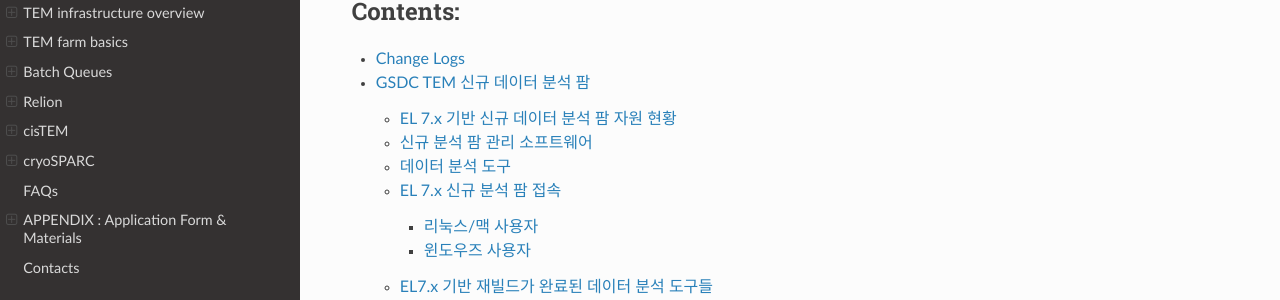
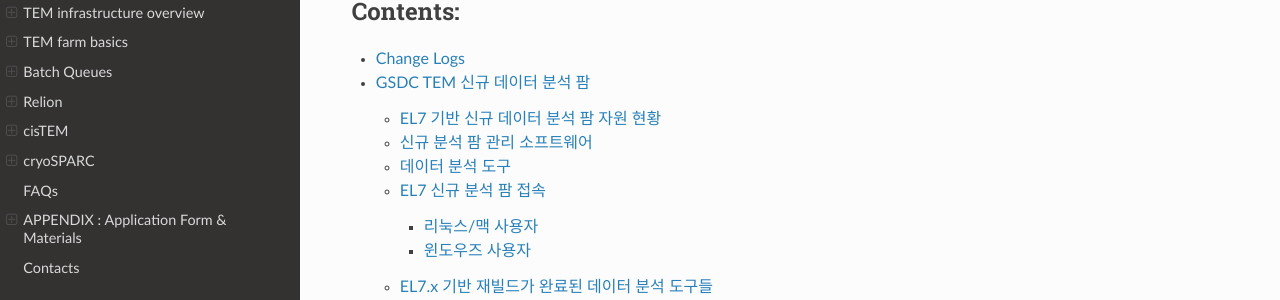
Before and after one commit to junglok/tem-docs, a Sphinx documentation site: the page built from docs/index.rst, in a window 1280 px wide and 900 px high. Shown: the part 198-498 px from the top of the window. Built offline with Sphinx 7.4.7 and the Read the Docs theme 2.0.0, drawn with Linux system fonts in a browser that asks for light colours.

Commit message:
newfarm rst

```diff
--- a/docs/newfarm.rst
+++ b/docs/newfarm.rst
@@ -2,8 +2,8 @@
 GSDC TEM 신규 데이터 분석 팜
 ************************
 
-EL 7.x 기반 신규 데이터 분석 팜 자원 현황
-=================================
+EL7 기반 신규 데이터 분석 팜 자원 현황
+==============================
 
 +--------------+---------------------------------+---------------------------------------------------------------------------+-----------------+
 | Category     | Name                            | Specification                                                             | Resources size  |
@@ -105,8 +105,8 @@
 |          |             |                                                                    |                                        |
 +----------+-------------+--------------------------------------------------------------------+----------------------------------------+
 
-EL 7.x 신규 분석 팜 접속
-====================
+EL7 신규 분석 팜 접속
+=================
 
 리눅스/맥 사용자
 ------------
@@ -114,13 +114,14 @@
 .. code-block:: bash
 
   $> ssh -Y -o Port=<port> <userID>@tem-ui-el7.sdfarm.kr
-  -Y (or -X) options : enable trusted X11 (or untrusted X11) forwarding
+
+-Y (or -X) options : enable trusted X11 (or untrusted X11) forwarding
 
 
 윈도우즈 사용자
 -----------
 
-기존에 사용하시던 MobaXTerm, Putty 등의 SSH 클라이언트 프로그램을 사용하는 것은 같습니다. 다만, 접속 로그인 노드는 **tem-ui-el7.sdfarm.kr**를 사용하셔야 합니다.
+기존에 사용하시던 MobaXTerm, Putty 등의 SSH 클라이언트 프로그램을 사용하는 것은 같습니다. 다만, 접속 로그인 노드는 tem-ui-el7.sdfarm.kr를 사용하셔야 합니다.
 
 
 EL7.x 기반 재빌드가 완료된 데이터 분석 도구들
```
